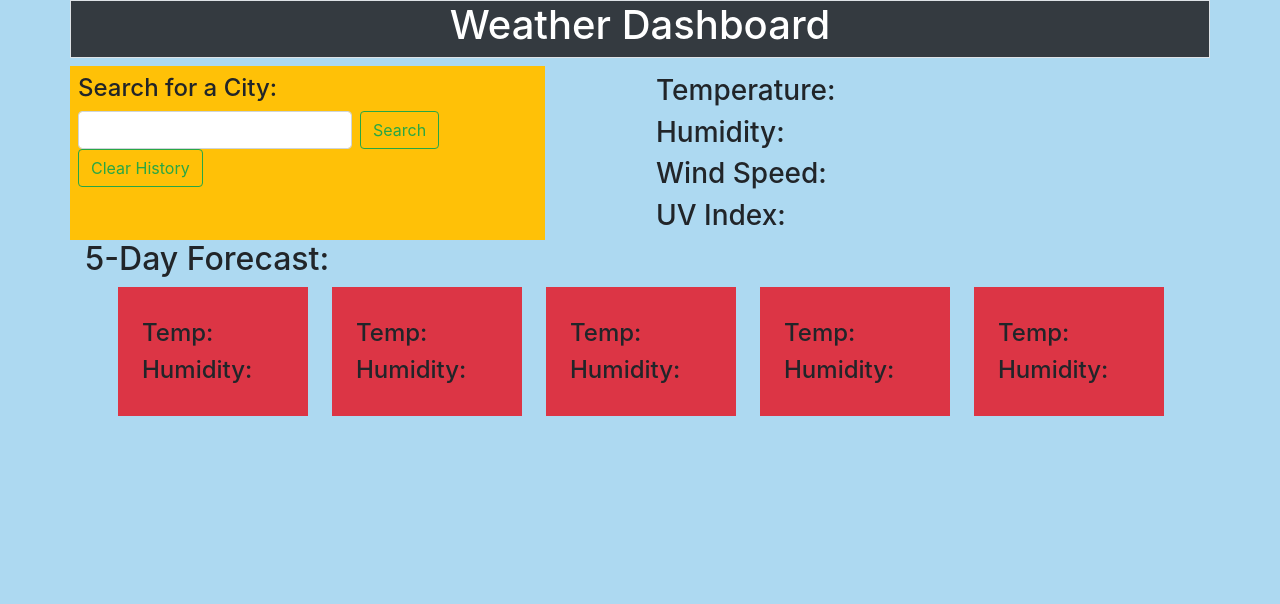
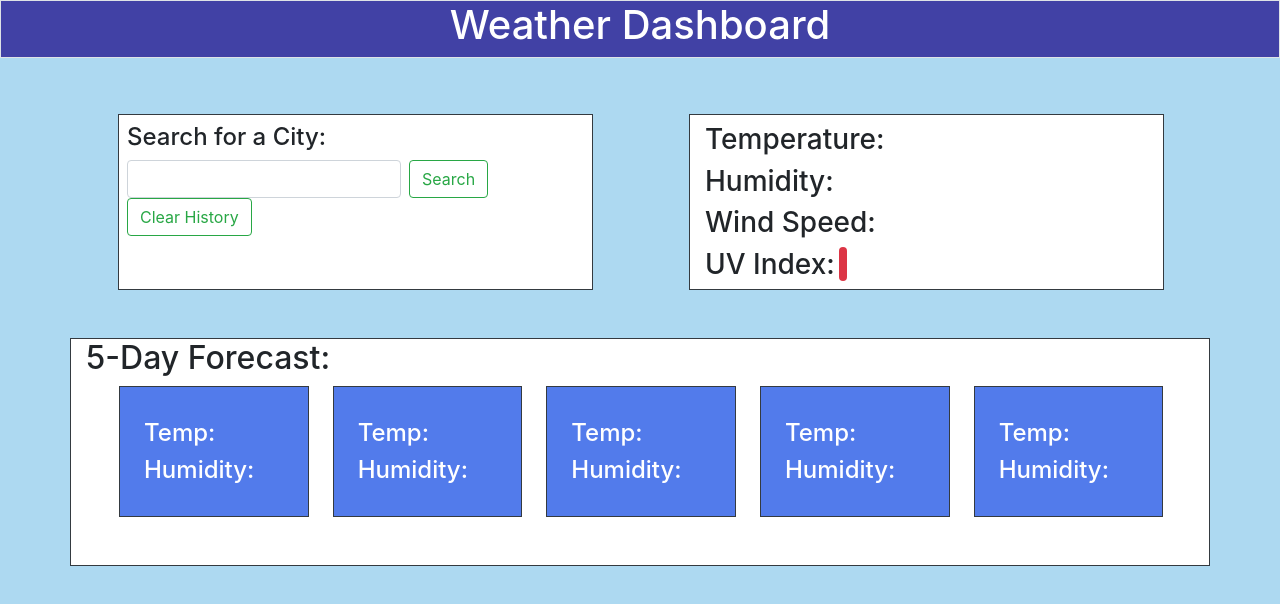
Before and after one commit to adbergen/weather-dashboard, a plain HTML site: page index.html in a window 1280 px wide. Drawn offline with nearby package versions, Linux system fonts and the light colour scheme.

```diff
--- a/assets/css/style.css
+++ b/assets/css/style.css
@@ -1,3 +1,28 @@
 body {
   background-color: rgb(173, 217, 241)
 }
+
+header {
+  background-color: #4141a5
+}
+
+#searchstyle {
+  background-color: white;
+  border: black
+}
+
+#current-weather {
+  background-color: white;
+  border: black
+}
+
+#future-weather {
+  background-color: white;
+  border: black
+}
+
+.fiveday {
+  background-color: rgb(82, 123, 235);
+  color: white
+
+}
--- a/assets/js/script.js
+++ b/assets/js/script.js
@@ -113,7 +113,7 @@ function forecast(cityid) {
       var iconCode = response.list[((i + 1) * 8) - 1].weather[0].icon;
       var iconurl = "https://openweathermap.org/img/wn/" + iconCode + ".png";
       var tempK = response.list[((i + 1) * 8) - 1].main.temp;
-      var tempFahr = (((tempK - 273.5) * 1.80) + 32).toFixed(2);
+      var tempFahr = (((tempK - 273.5) * 1.80) + 32).toFixed(0);
       var humidity = response.list[((i + 1) * 8) - 1].main.humidity;
       $("#fDate" + i).html(date);
       $("#fImg" + i).html("<img src=" + iconurl + ">");
--- a/index.html
+++ b/index.html
@@ -6,6 +6,8 @@
   <meta name="viewport" content="width=device-width, initial-scale=1.0">
   <meta http-equiv="X-UA-Compatible" content="ie=edge">
   <meta name="Description" content="Enter your description here" />
+
+  <link rel="icon" type="image/png" href="assets/img/favicon.png">
   <link rel="stylesheet" href="https://cdnjs.cloudflare.com/ajax/libs/twitter-bootstrap/4.5.0/css/bootstrap.min.css">
   <link rel="stylesheet" href="https://cdnjs.cloudflare.com/ajax/libs/font-awesome/5.14.0/css/all.min.css">
   <link rel="stylesheet" href="assets/css/style.css">
@@ -13,14 +15,14 @@
 </head>
 
 <body>
-  <header class="container text-center border bg-dark text-white">
+  <header class="text-center border text-white mb-5">
     <h1>Weather Dashboard</h1>
   </header>
   <div class="container">
 
     <div class="row">
 
-      <div class="col-lg-5 bg-warning p-2 mt-2 mr-5">
+      <div id="searchstyle" class="col-lg-5 p-2 mt-2 ml-5 mr-5 mb-5 border border-dark">
         <h4> Search for a City:</h4>
         <form class="form-inline">
           <input id="search-city" class="form-control mr-sm-2" type="search" aria-label="Search">
@@ -33,42 +35,42 @@
         </form>
       </div>
 
-      <div id="current-weather" class="col-lg-5 mt-2 ml-5">
-        <h2 class="" id="current-city"></h2>
-        <h3>Temperature:<span class="current" id="temperature"></span></h3>
-        <h3>Humidity:<span class="current" id="humidity"></span></h3>
-        <h3>Wind Speed:<span class="current" id="wind-speed"></span></h3>
-        <h3>UV Index:<span class="current bg-danger" id="uv-index"></span></h3>
+      <div id="current-weather" class="col-lg-5 mt-2 ml-5 mb-5 border border-dark">
+        <h2 id="current-city"></h2>
+        <h3>Temperature:<span class="ml-1" id="temperature"></span></h3>
+        <h3>Humidity:<span class="ml-1" id="humidity"></span></h3>
+        <h3>Wind Speed:<span class="ml-1" id="wind-speed"></span></h3>
+        <h3>UV Index:<span class="bg-danger rounded ml-1 pl-1 pr-1" id="uv-index"></span></h3>
       </div>
 
-      <div class="col-lg-12 mb-2" id="future-weather">
+      <div class="col-lg-12 mb-2 pb-5 border border-dark" id="future-weather">
         <h2>5-Day Forecast:</h2>
         <div class="row">
-          <div class="col-lg-2 bg-danger p-4 ml-5 mr-4 forecast">
+          <div class="fiveday col-lg-2 p-4 ml-5 mr-4 border border-dark">
             <h4 id="fDate0"></h4>
             <h4 id="fImg0"></h4>
             <h4>Temp:<span id="fTemp0"></span></h4>
             <h4>Humidity:<span id="fHumidity0"></span></h4>
           </div>
-          <div class=" col-lg-2 bg-danger p-4 mr-4 forecast">
+          <div class="fiveday col-lg-2 p-4 mr-4 border border-dark">
             <h4 id="fDate1"></h4>
             <h4 id="fImg1"></h4>
             <h4>Temp:<span id="fTemp1"></span></h4>
             <h4>Humidity:<span id="fHumidity1"></span></h4>
           </div>
-          <div class="col-lg-2 bg-danger p-4 mr-4 forecast">
+          <div class="fiveday col-lg-2 p-4 mr-4 border border-dark">
             <h4 id="fDate2"></h4>
             <h4 id="fImg2"></h4>
             <h4>Temp:<span id="fTemp2"></span></h4>
             <h4>Humidity:<span id="fHumidity2"></span></h4>
           </div>
-          <div class="col-lg-2 bg-danger p-4 mr-4 forecast">
+          <div class="fiveday col-lg-2 p-4 mr-4 border border-dark">
             <h4 id="fDate3"></h4>
             <h4 id="fImg3"></h4>
             <h4>Temp:<span id="fTemp3"></span></h4>
             <h4>Humidity:<span id="fHumidity3"></span></h4>
           </div>
-          <div class="col-lg-2 bg-danger p-4 mr-4 forecast">
+          <div class="fiveday col-lg-2 p-4 mr-4 border border-dark">
             <h4 id="fDate4"></h4>
             <h4 id="fImg4"></h4>
             <h4>Temp:<span id="fTemp4"></span></h4>
```
Also changed, not shown: 06-server-side-apis-homework-demo.png (deleted), assets/img/demo.PNG (added), assets/img/favicon.png (added), 1 other file.
